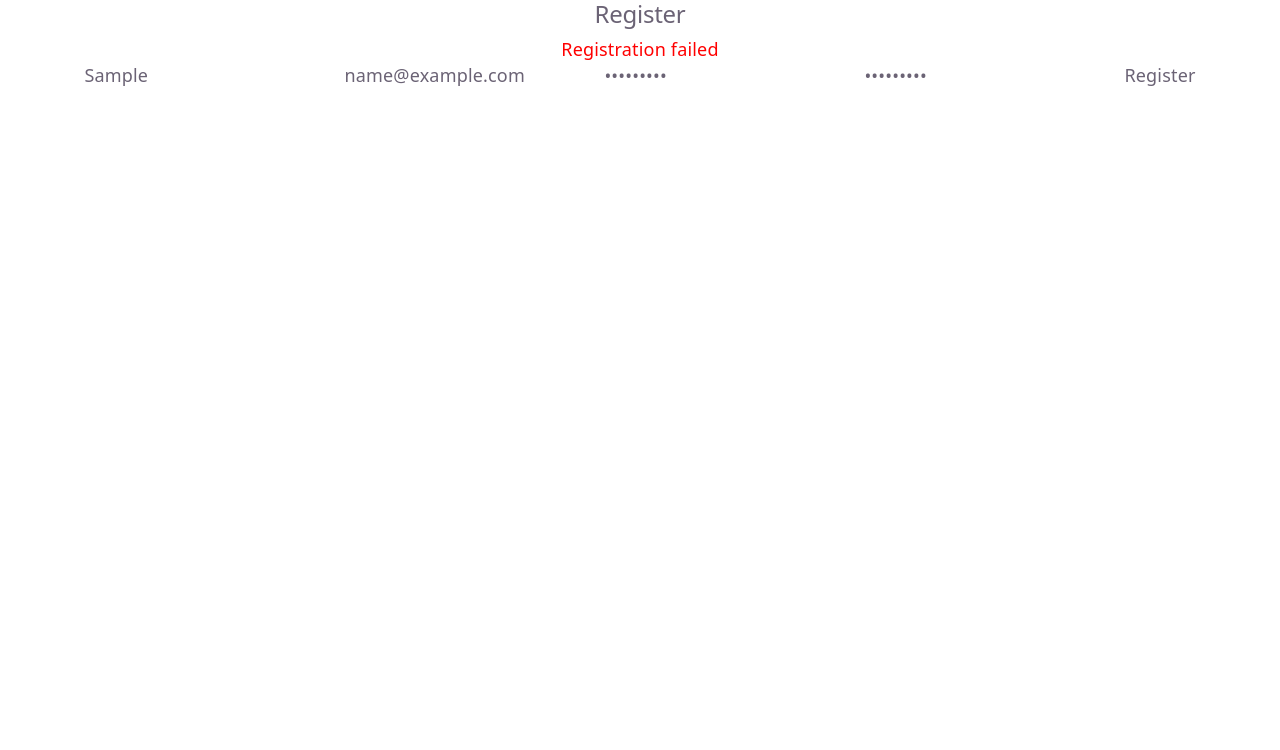
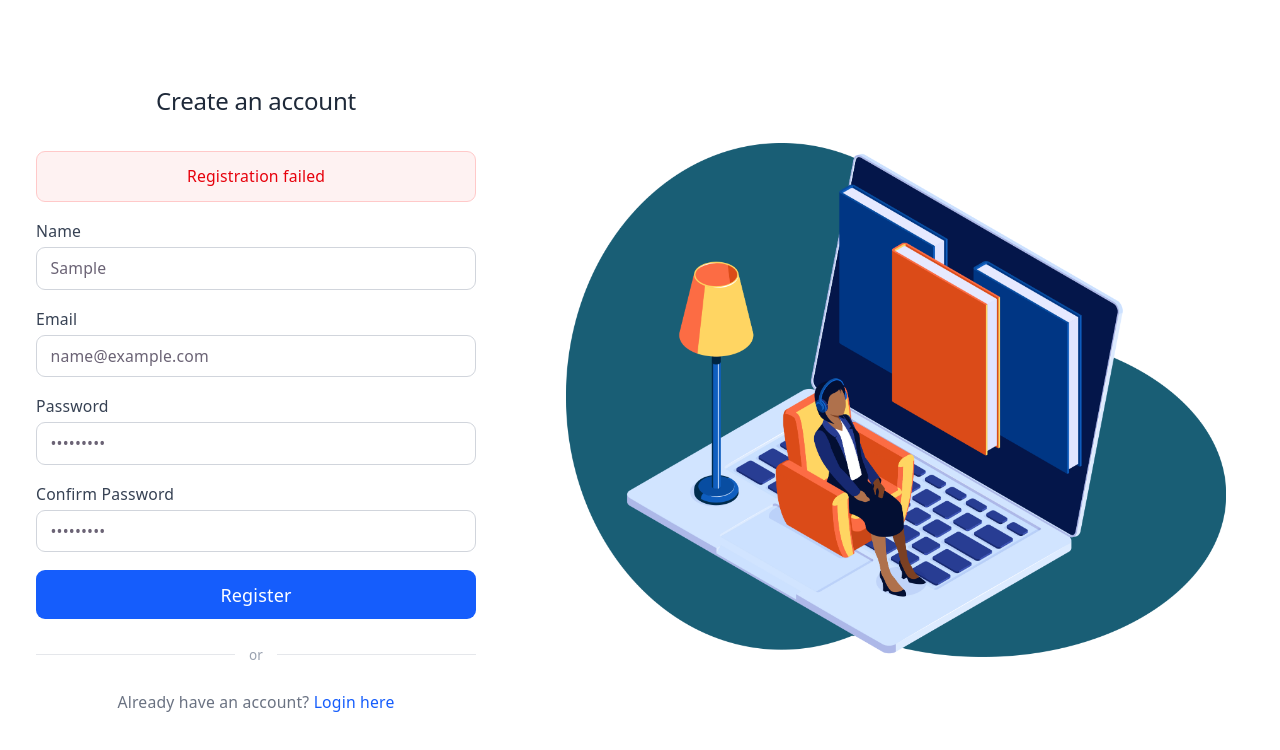
Before and after one commit to atikahadzman/react-frontend, a React (Vite) app: page /register in a window 1280 px wide. Both pictures are taken after typing "Sample", "name@example.com", "Sample123", "Sample123" into the empty fields and a click on the button "Register". Shown: the top 750 px of the page. Built offline with nearby package versions, Linux system fonts and the light colour scheme; no server answers.

Commit message:
improve login and register pages

```diff
--- a/src/index.css
+++ b/src/index.css
@@ -53,7 +53,7 @@
 }
 
 body {
-  margin: 0;
+  margin: 50;
 }
 
 #root {
--- a/src/pages/Login.jsx
+++ b/src/pages/Login.jsx
@@ -1,8 +1,9 @@
-import React, { useState } from "react";
+import React, { useState, useEffect } from "react";
 import axios from "axios";
 import { useNavigate, Link } from "react-router-dom";
 import Lottie from "lottie-react";
 import { useAuth } from "../context/AuthContext";
+import '../index.css'
 
 const Login = () => {
     const apiUrl = import.meta.env.VITE_API_URL;
@@ -34,93 +35,78 @@
     };
 
     return (
-    <div className="min-h-screen flex items-center justify-center">
-      <div className="w-full max-w-md bg-white rounded-2xl p-8">
-
-        {/* Header */}
+        <div className="min-h-screen flex">
+            {/* form */}
+            <div className="w-full md:w-2/5 bg-white flex items-center justify-center p-8">
+                <div className="w-full max-w-md">
                     <div className="mb-8 text-center">
-          <p className="text-sm text-gray-500 mt-1">
+                        <h2 className="text-gray-800">
                             Sign in to your account
-          </p>
+                        </h2>
                     </div>
 
-        {/* Error message */}
                     {error && (
                         <div className="mb-4 px-4 py-3 bg-red-50 border border-red-200 rounded-lg">
                             <p className="text-sm text-red-600">{error}</p>
                         </div>
                     )}
 
-        {/* Form */}
                     <form onSubmit={handleLogin} className="space-y-4">
-
-          {/* Email */}
+                        {/* email */}
                         <div>
-            <label className="block text-sm font-medium text-gray-700 mb-1">
+                            <div className="flex items-center justify-between mb-1">
+                                <label className="block text-sm font-medium text-gray-700">
                                     Email
                                 </label>
+                            </div>
+
                                 <input
                                     type="email"
                                     placeholder="you@email.com"
                                     value={email}
                                     onChange={(e) => setEmail(e.target.value)}
                                     required
-              className="w-full px-3 py-2 border border-gray-300 rounded-lg text-sm text-gray-900 placeholder-gray-400 focus:outline-none focus:ring-2 focus:ring-blue-500 focus:border-transparent transition"
+                                    className="w-full px-3 py-2 border border-gray-300 rounded-lg text-sm"
                                 />
                         </div>
 
-          {/* Password */}
+                        {/* password */}
                         <div>
                             <div className="flex items-center justify-between mb-1">
                                 <label className="block text-sm font-medium text-gray-700">
                                     Password
                                 </label>
 
-              <a href="#"
-                className="text-xs text-blue-600 hover:underline"
-              >
+                                <a href="#" className="text-xs text-blue-600 hover:underline">
                                     Forgot password?
                                 </a>
                             </div>
+
                             <input
                                 type="password"
                                 placeholder="••••••••"
                                 value={password}
                                 onChange={(e) => setPassword(e.target.value)}
                                 required
-              className="w-full px-3 py-2 border border-gray-300 rounded-lg text-sm text-gray-900 placeholder-gray-400 focus:outline-none focus:ring-2 focus:ring-blue-500 focus:border-transparent transition"
+                                className="w-full px-3 py-2 border border-gray-300 rounded-lg text-sm"
                             />
                         </div>
 
-          {/* Submit button */}
                         <button
                             type="submit"
                             disabled={loading}
-            className="w-full py-2.5 px-4 bg-blue-600 hover:bg-blue-700 disabled:bg-blue-400 text-white text-sm font-medium rounded-lg transition focus:outline-none focus:ring-2 focus:ring-blue-500 focus:ring-offset-2"
+                            className="w-full py-2.5 px-4 bg-blue-600 hover:bg-blue-700 text-white rounded-lg"
                         >
-            {loading ? (
-              <span className="flex items-center justify-center gap-2">
-                <svg className="animate-spin h-4 w-4 text-white" xmlns="http://www.w3.org/2000/svg" fill="none" viewBox="0 0 24 24">
-                  <circle className="opacity-25" cx="12" cy="12" r="10" stroke="currentColor" strokeWidth="4"/>
-                  <path className="opacity-75" fill="currentColor" d="M4 12a8 8 0 018-8v8z"/>
-                </svg>
-                Signing in...
-              </span>
-            ) : (
-              "Sign in"
-            )}
+                            {loading ? "Signing in..." : "Sign in"}
                         </button>
-
                     </form>
 
-        {/* Divider */}
                     <div className="flex items-center my-6">
                         <div className="flex-1 border-t border-gray-200"/>
                         <span className="px-3 text-xs text-gray-400">or</span>
                         <div className="flex-1 border-t border-gray-200"/>
                     </div>
 
-        {/* Register link */}
                     <p className="text-center text-sm text-gray-500">
                         Don't have an account?{" "}
                         <Link
@@ -130,7 +116,16 @@
                             Register here
                         </Link>
                     </p>
+                </div>
+            </div>
 
+            {/* image */}
+            <div className="hidden md:flex md:w-3/5 items-center justify-center p-12">
+                <img
+                    src="/reading.png"
+                    alt="Reading illustration"
+                    className="max-w-full h-auto"
+                />
             </div>
         </div>
     );
--- a/src/pages/Register.jsx
+++ b/src/pages/Register.jsx
@@ -1,6 +1,6 @@
 import React, { useState } from "react";
 import axios from "axios";
-import { useNavigate } from "react-router-dom";
+import { useNavigate, Link } from "react-router-dom";
 
 const Register = () => {
     const apiUrl = import.meta.env.VITE_API_URL;
@@ -9,12 +9,13 @@
     const [password, setPassword] = useState("");
     const [passwordConfirmation, setPasswordConfirmation] = useState("");
     const [error, setError] = useState("");
-
+    const [loading, setLoading] = useState(false);
     const navigate = useNavigate();
 
     const handleRegister = async (e) => {
         e.preventDefault();
         setError("");
+        setLoading(true);
 
         if (password !== passwordConfirmation) {
             setError("Passwords do not match");
@@ -32,50 +33,136 @@
             navigate("/login");
         } catch (err) {
             setError("Registration failed");
+        } finally {
+            setLoading(false);
         }
     };
 
     return (
-    <div className="container">
-      <h2>Register</h2>
+        <div className="min-h-screen flex">
+            {/* form */}
+            <div className="w-full md:w-2/5 bg-white flex items-center justify-center p-8">
+                <div className="w-full max-w-md">
+                    <div className="mb-8 text-center">
+                        <h2 className="text-gray-800">
+                            Create an account
+                        </h2>
+                    </div>
 
-      {error && <p style={{ color: "red" }}>{error}</p>}
+                    {error && (
+                        <div className="mb-4 px-4 py-3 bg-red-50 border border-red-200 rounded-lg">
+                            <p className="text-sm text-red-600">{error}</p>
+                        </div>
+                    )}
 
-      <form onSubmit={handleRegister}>
+                    <form onSubmit={handleRegister} className="space-y-4">
+                        {/* name */}
+                        <div>
+                            <div className="flex items-center justify-between mb-1">
+                                <label className="block text-sm font-medium text-gray-700">
+                                    Name
+                                </label>
+                            </div>
+
                                 <input
                                     type="text"
-          placeholder="Name"
+                                    placeholder="John Doe"
                                     value={name}
                                     onChange={(e) => setName(e.target.value)}
                                     required
+                                    className="w-full px-3 py-2 border border-gray-300 rounded-lg text-sm"
                                 />
+                        </div>
+
+                        {/* email */}
+                        <div>
+                            <div className="flex items-center justify-between mb-1">
+                                <label className="block text-sm font-medium text-gray-700">
+                                    Email
+                                </label>
+                            </div>
 
                                 <input
                                     type="email"
-          placeholder="Email"
+                                    placeholder="you@email.com"
                                     value={email}
                                     onChange={(e) => setEmail(e.target.value)}
                                     required
+                                    className="w-full px-3 py-2 border border-gray-300 rounded-lg text-sm"
                                 />
+                        </div>
+
+                        {/* password */}
+                        <div>
+                            <div className="flex items-center justify-between mb-1">
+                                <label className="block text-sm font-medium text-gray-700">
+                                    Password
+                                </label>
+                            </div>
 
                             <input
                                 type="password"
-          placeholder="Password"
+                                placeholder="••••••••"
                                 value={password}
                                 onChange={(e) => setPassword(e.target.value)}
                                 required
+                                className="w-full px-3 py-2 border border-gray-300 rounded-lg text-sm"
                             />
+                        </div>
+
+                        {/* confirm password */}
+                        <div>
+                            <div className="flex items-center justify-between mb-1">
+                                <label className="block text-sm font-medium text-gray-700">
+                                    Confirm Password
+                                </label>
+                            </div>
 
                             <input
                                 type="password"
-          placeholder="Confirm Password"
+                                placeholder="••••••••"
                                 value={passwordConfirmation}
                                 onChange={(e) => setPasswordConfirmation(e.target.value)}
                                 required
+                                className="w-full px-3 py-2 border border-gray-300 rounded-lg text-sm"
                             />
+                        </div>
 
-        <button type="submit">Register</button>
+                        <button
+                            type="submit"
+                            disabled={loading}
+                            className="w-full py-2.5 px-4 bg-blue-600 hover:bg-blue-700 text-white rounded-lg"
+                        >
+                            {loading ? "Loading..." : "Register"}
+                        </button>
                     </form>
+
+                    <div className="flex items-center my-6">
+                        <div className="flex-1 border-t border-gray-200"/>
+                        <span className="px-3 text-xs text-gray-400">or</span>
+                        <div className="flex-1 border-t border-gray-200"/>
+                    </div>
+
+                    <p className="text-center text-sm text-gray-500">
+                        Already have an account?{" "}
+                        <Link
+                            to="/login"
+                            className="text-blue-600 font-medium hover:underline"
+                        >
+                            Login here
+                        </Link>
+                    </p>
+                </div>
+            </div>
+
+            {/* image */}
+            <div className="hidden md:flex md:w-3/5 items-center justify-center p-12">
+                <img
+                    src="/reading.png"
+                    alt="Reading illustration"
+                    className="max-w-full h-auto"
+                />
+            </div>
         </div>
     );
 };
```
Also changed, not shown: public/reading.png (added). Lines whose indentation alone changed are shown as unchanged.
